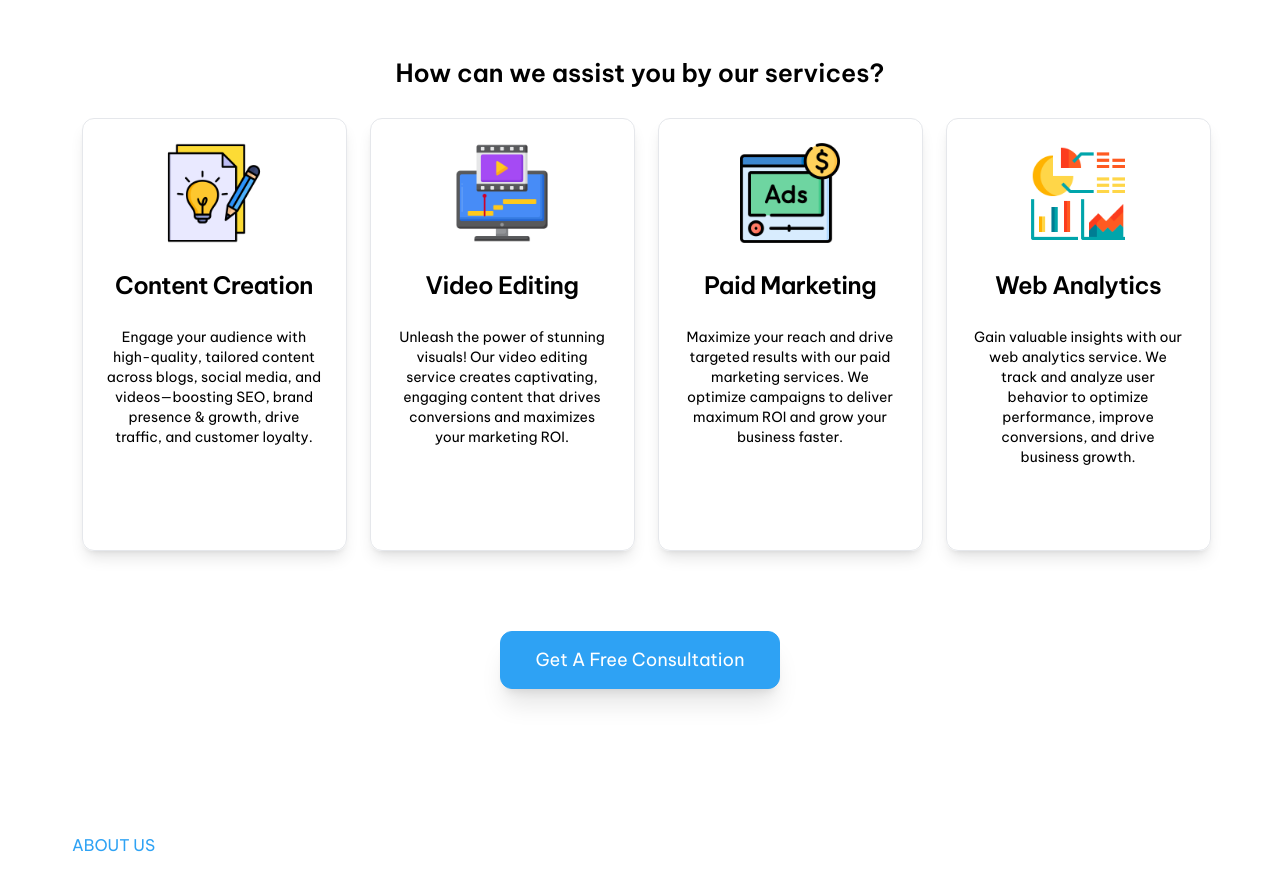
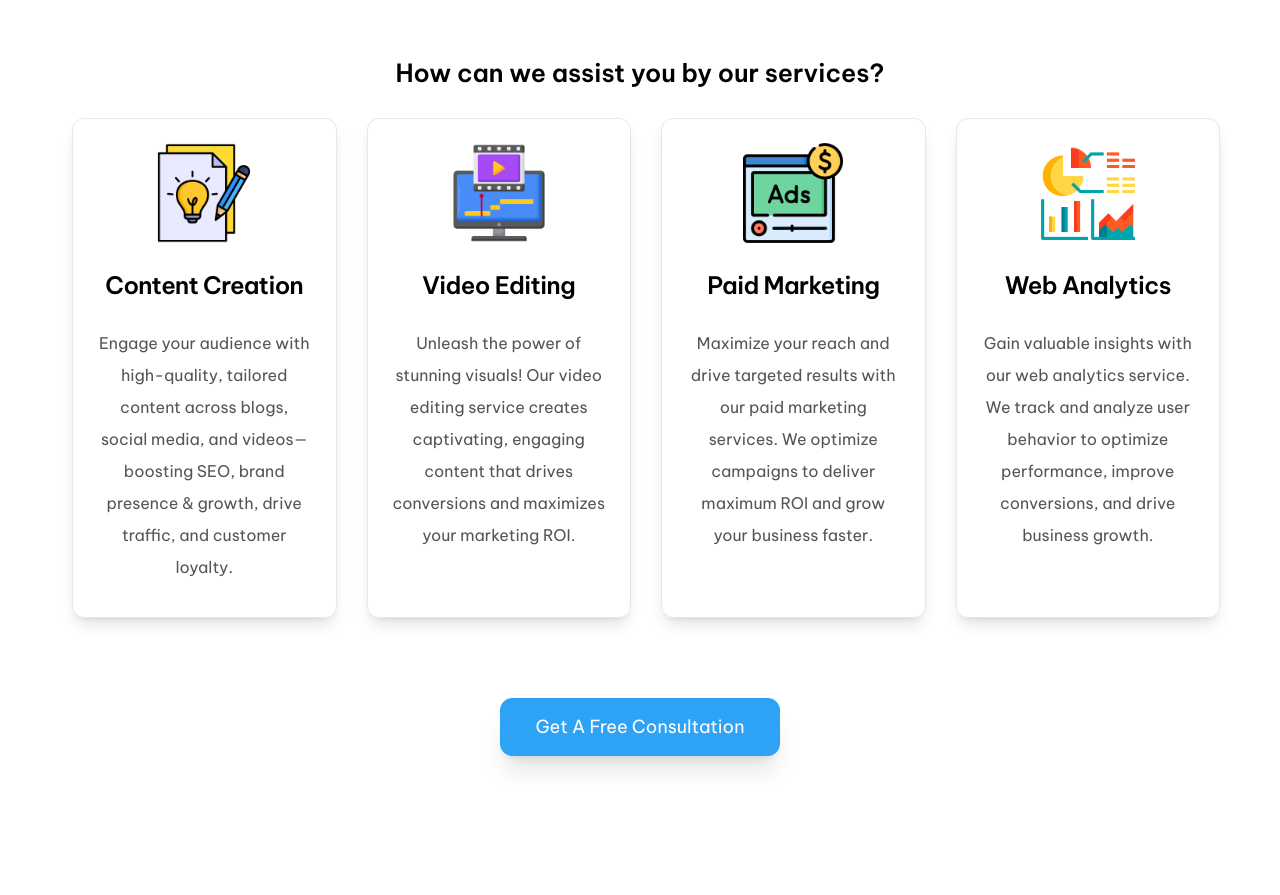
Before and after one commit to shabbir303/digislash, a Next.js app: page / in a window 1280 px wide. Shown: the part 1175-2070 px from the top of the page. Built offline with nearby package versions, Linux system fonts and the light colour scheme.

Commit message:
style improve

```diff
--- a/app/contact/page.jsx
+++ b/app/contact/page.jsx
@@ -28,7 +28,7 @@ const info = [
   {
     icon: <FaMapMarkerAlt />,
     title: "Address",
-    des: "Mohammadpur 1207, Dhaka, Bangladesh"
+    des: "Mohammadpur Basila 40 Feet, Future Town, Road - 4 , House - 10, Dhaka, Bangladesh"
   },
 ]
 const Contact = () => {
@@ -78,7 +78,7 @@ const Contact = () => {
       })
   }
   return (
-    <div className="container  mt-[130px]  xl:my-[180px] xl:flex-row flex-col-reverse flex gap:4 md:gap-10 items-center justify-center xl:w-[1440px] overflow-hidden mb-4 xl:mb-6">
+    <div className="container  mt-[130px]  xl:my-[180px] xl:flex-row flex-col-reverse flex gap:4 md:gap-[200px] items-center justify-center xl:w-[1440px] overflow-hidden mb-4 xl:mb-6">
       <motion.div
         variants={slideIn("left", "tween", 0.2, 1)}
         className="flex-[0.75] shadow-xl border-[1px] dark:shadow-none dark:bg-[#121222] p-10 rounded-2xl"
--- a/components/AboutUs/Slider.jsx
+++ b/components/AboutUs/Slider.jsx
@@ -17,7 +17,7 @@ import Image from 'next/image';
 const Slider = () => {
     return (
         <div className='container mt-[50px] md:mt-0'>
-         <div className='bg-[url("/bgTest.png")]  no-repeat bg-center'>
+         <div className=''>
          <h1 className='text-[16px] text-[#2EA2F4] font-medium uppercase'>Testiomonials</h1>
          <h1 className='text-[40px] text-[#00092C] font-bold mt-[15px] mb-[20px] leading-[45px]'>Our Happy Customers</h1>
          </div>
--- a/components/Home/assist.jsx
+++ b/components/Home/assist.jsx
@@ -42,9 +42,9 @@ const Assist = () => {
             <h1 className='text-center mx-auto my-[20px] text-[25px] font-semibold'>How can we assist you by our services?
             </h1>
 
-            <div className=" md:w-[1148px] mx-auto grid grid-cols-1 md:grid-cols-2 lg:grid-cols-4 gap-3 md:gap-1 justify-center items-center">
+            <div className=" md:w-[1148px] mx-auto grid grid-cols-1 md:grid-cols-2 lg:grid-cols-4 gap-[30px] justify-center items-center">
         {assist.map((card, index) => (
-          <Card key={index} className=" md:w-[265px]  md:h-[433px] mx-auto rounded-xl shadow-lg hover:shadow-inner hover:shadow-cyan-400">
+          <Card key={index} className=" md:h-[500px] mx-auto rounded-xl shadow-lg hover:shadow-inner hover:shadow-cyan-400">
             <CardHeader>
               <Image
                 src={card.img}
@@ -54,7 +54,7 @@ const Assist = () => {
                 className="w-[100px] h-[100px] mx-auto"
               />
               <CardTitle className="text-center py-6">{card.name}</CardTitle>
-              <CardDescription className="text-center mt-4">
+              <CardDescription className="text-center mt-4 text-[#555] text-[16px]">
                 {card.des}
               </CardDescription>
             </CardHeader>
```
